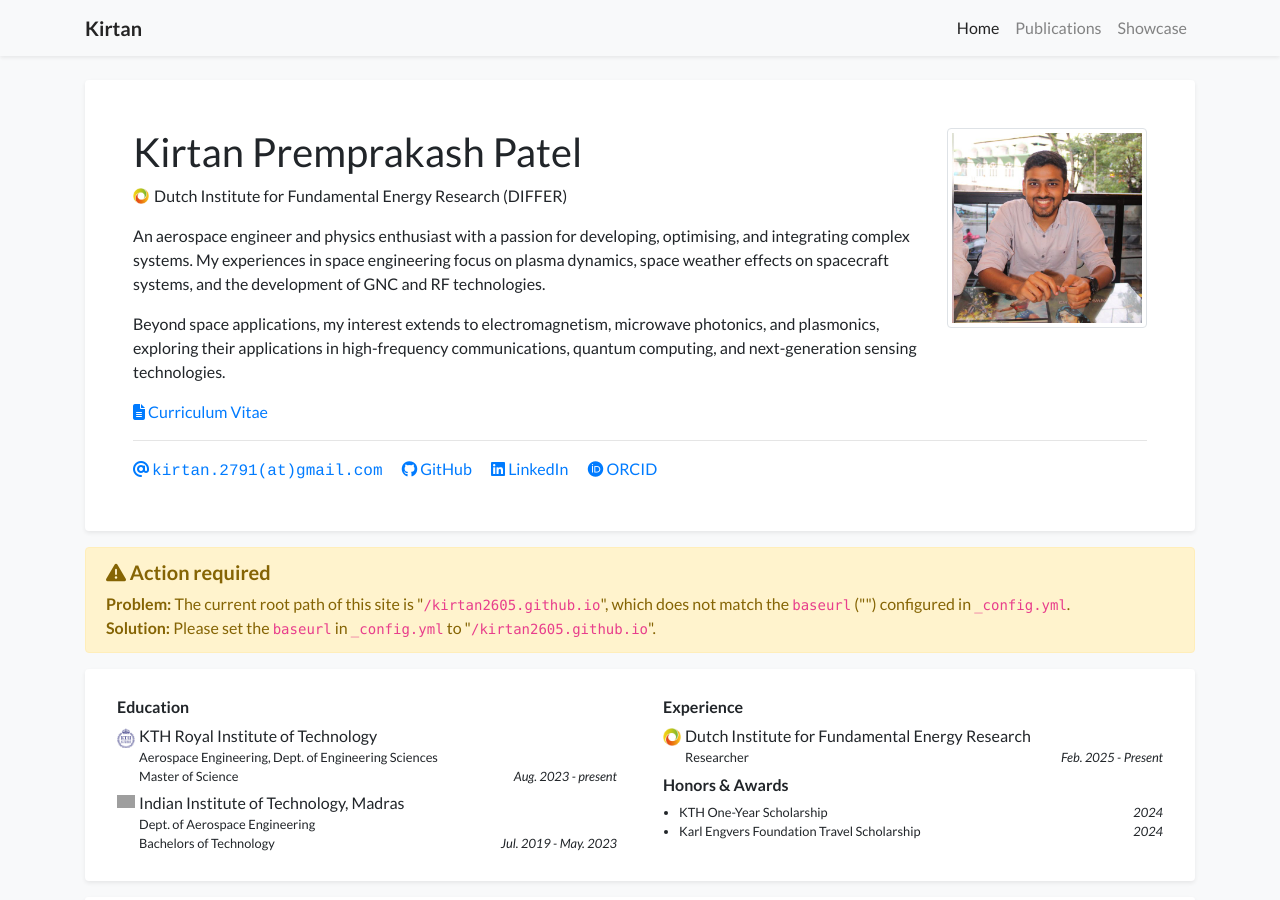
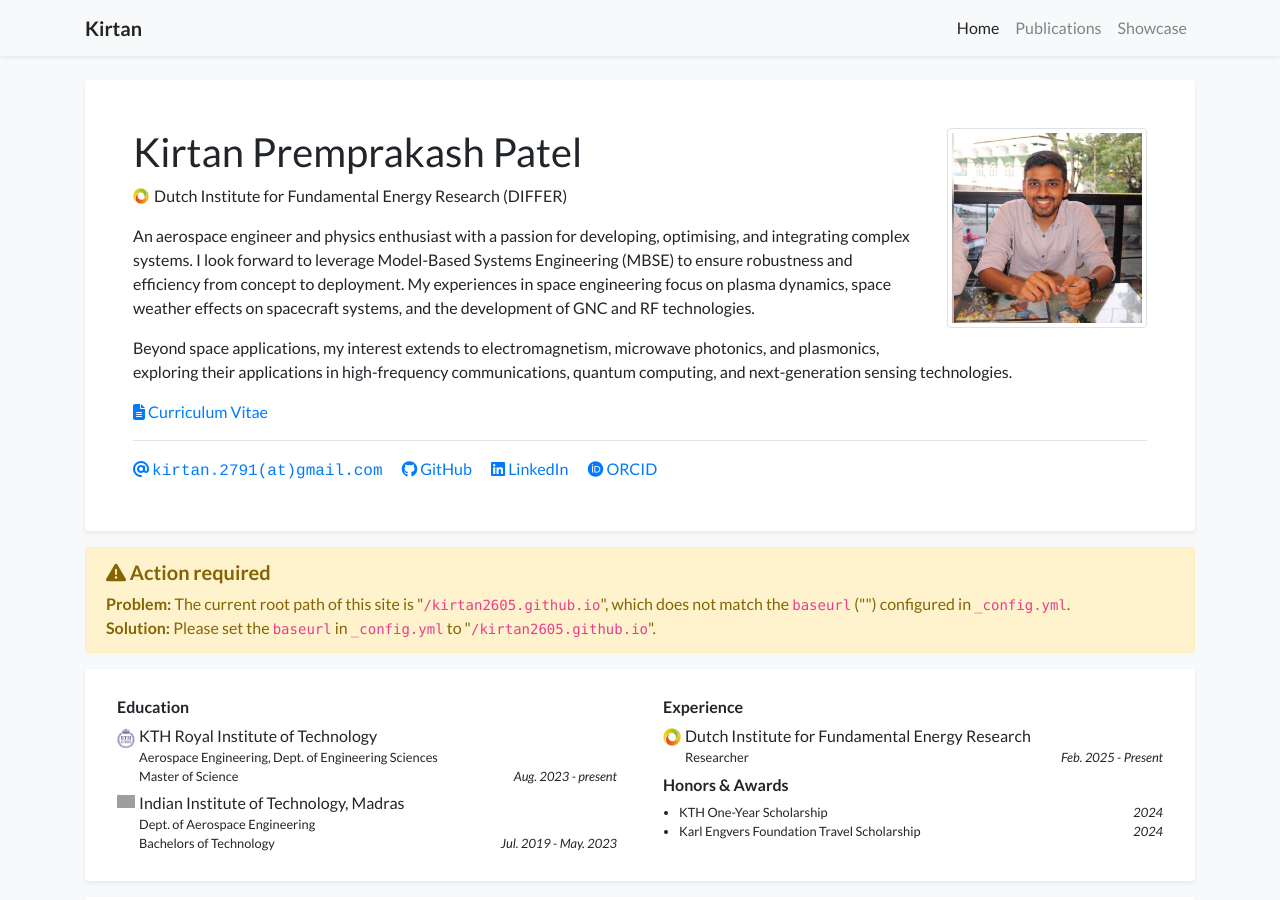
Before and after one commit to kirtan2605/kirtan2605.github.io, a Jekyll site: the page built from index.html, in a window 1280 px wide and 900 px high. Built offline with Jekyll 4.4.1, drawn with Linux system fonts in a browser that asks for light colours; nearby versions of some CDN libraries; a style sheet for code colours, icons or effects is not loaded; grey boxes are pictures that could not be loaded.

Commit message:
Update profile.yml

```diff
--- a/_data/profile.yml
+++ b/_data/profile.yml
@@ -23,8 +23,9 @@ short_bio_text_justify: false
 short_bio: >-
   <p>
     An aerospace engineer and physics enthusiast with a passion for developing, optimising, and integrating complex systems.
-    My experiences in space engineering focus on plasma dynamics, space weather effects on spacecraft systems, and the
-    development of GNC and RF technologies.
+    I look forward to leverage Model-Based Systems Engineering (MBSE) to ensure robustness and efficiency from concept to deployment.
+    My experiences in space engineering focus on plasma dynamics, space weather effects on spacecraft systems, and the development of
+    GNC and RF technologies.
   </p>
   <p>
     Beyond space applications, my interest extends to electromagnetism, microwave photonics, and plasmonics,
```
